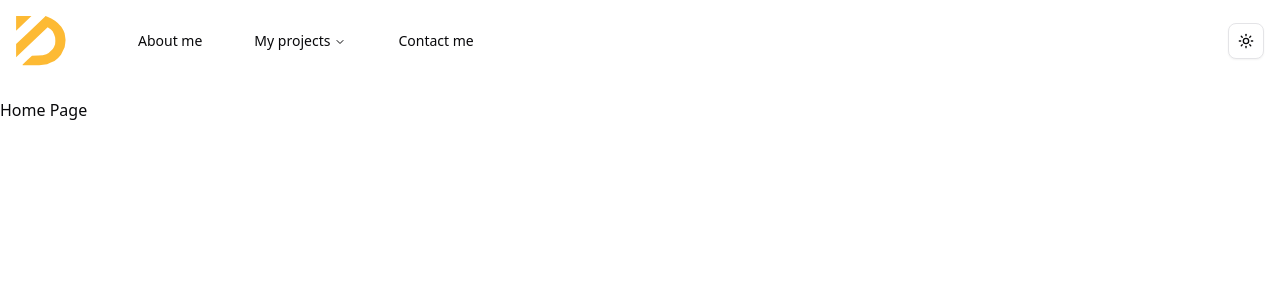
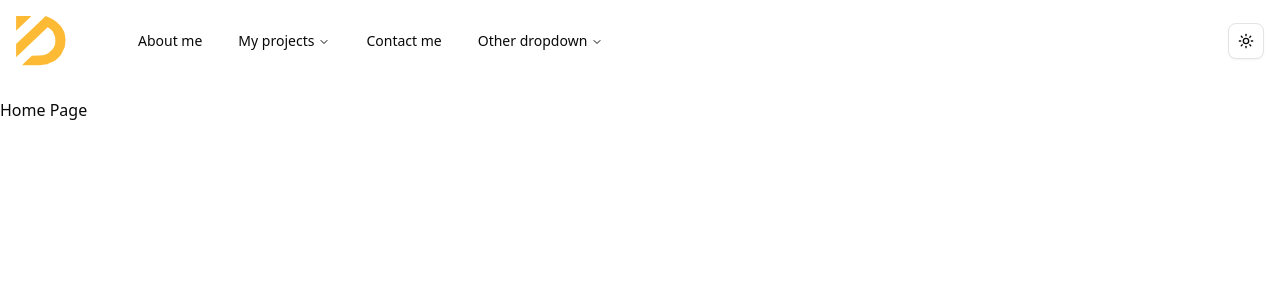
Before and after one commit to dsaavedr/portfolio_improved, a Next.js app: page / in a window 1280 px wide. Shown: the top 300 px of the page. Built offline with nearby package versions, Linux system fonts and the light colour scheme.

Commit message:
Removed navbar background and added href passthrough for nested links

```diff
--- a/src/components/Navbar.tsx
+++ b/src/components/Navbar.tsx
@@ -20,23 +20,22 @@ type Props = {
 const Navbar = ({ className }: Props) => {
   return (
     <header className={cn("sticky top-0 z-50 px-4 pb-4", className)}>
-      <div className="fade-bottom bg-background/15 absolute left-0 h-24 w-full backdrop-blur-lg"></div>
-      <div className="relative mx-auto max-w-7xl">
+      <div className="mx-auto max-w-7xl">
         <nav
           data-slot="navbar"
-          className="items-center, flex justify-between py-4"
+          className="flex items-center justify-between py-4"
         >
           <nav
             data-slot="navbar-left"
-            className="justify-start, flex items-center gap-4"
+            className="flex items-center justify-start gap-4"
           >
             <Link href="/">
               <Logo />
             </Link>
             <NavigationMenu className="ml-10">
-              <NavigationMenuList className="flex items-center gap-5">
+              <NavigationMenuList className="">
                 <NavigationMenuItem>
-                  <Link href="">
+                  <Link href="" passHref>
                     <NavigationMenuLink
                       className={navigationMenuTriggerStyle()}
                     >
@@ -53,13 +52,21 @@ const Navbar = ({ className }: Props) => {
                   </NavigationMenuContent>
                 </NavigationMenuItem>
                 <NavigationMenuItem>
-                  <Link href="">
+                  <Link href="" passHref>
                     <NavigationMenuLink
                       className={navigationMenuTriggerStyle()}
                     >
                       Contact me
                     </NavigationMenuLink>
                   </Link>
+                </NavigationMenuItem>
+                <NavigationMenuItem>
+                  <NavigationMenuTrigger>Other dropdown</NavigationMenuTrigger>
+                  <NavigationMenuContent className="p-6 md:w-[400px] lg:w-[500px]">
+                    Lorem ipsum, dolor sit amet consectetur adipisicing elit.
+                    Expedita sint nam aspernatur placeat corrupti. Dicta totam
+                    deserunt corporis doloremque ab.
+                  </NavigationMenuContent>
                 </NavigationMenuItem>
               </NavigationMenuList>
             </NavigationMenu>
```
